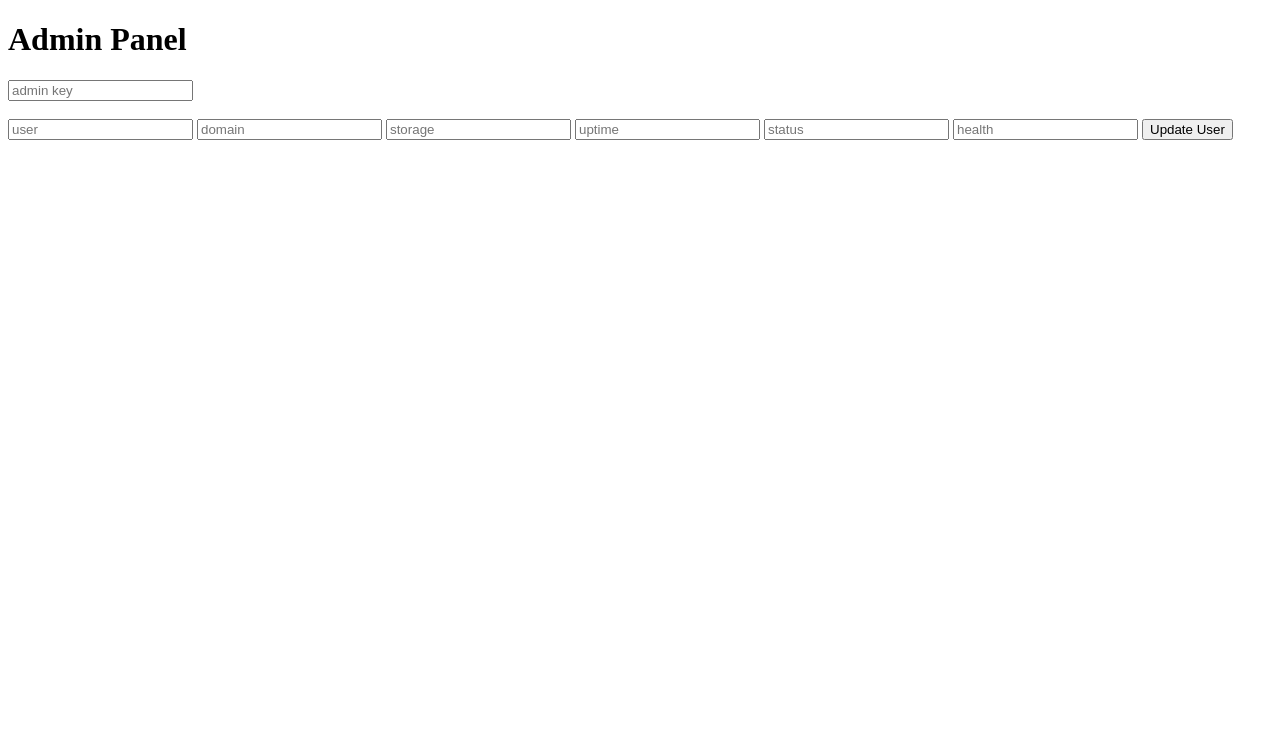
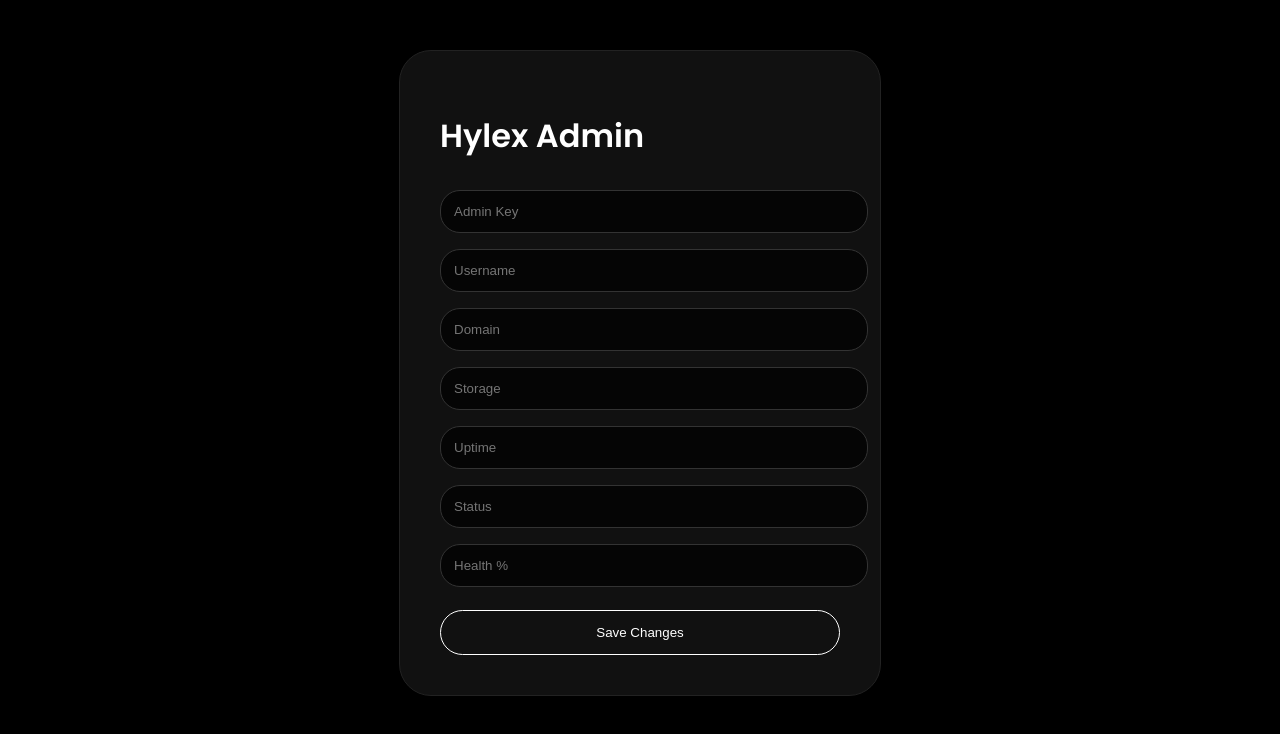
Before and after one commit to Itzsplicez/main, a website: page public/supersecretadmin.html in a window 1280 px wide. Drawn offline with Linux system fonts and the light colour scheme.

Commit message:
Update supersecretadmin.html

```diff
--- a/public/supersecretadmin.html
+++ b/public/supersecretadmin.html
@@ -1,53 +1,191 @@
 <!DOCTYPE html>
 <html>
+
 <head>
-<title>Admin Panel</title>
+
+<title>Hylex Admin</title>
+
+
+<link href="https://fonts.googleapis.com/css2?family=Poppins:wght@300;400;600&display=swap" rel="stylesheet">
+
+
+<style>
+
+
+body{
+
+margin:0;
+
+background:#000;
+
+color:white;
+
+font-family:Poppins;
+
+display:flex;
+
+justify-content:center;
+
+padding-top:50px;
+
+}
+
+
+.card{
+
+background:#111;
+
+border:1px solid #222;
+
+border-radius:32px;
+
+padding:40px;
+
+width:400px;
+
+}
+
+
+
+input{
+
+width:100%;
+
+padding:13px;
+
+margin:8px 0;
+
+background:#050505;
+
+border:1px solid #333;
+
+border-radius:20px;
+
+color:white;
+
+}
+
+
+
+button{
+
+margin-top:15px;
+
+padding:14px;
+
+width:100%;
+
+border-radius:25px;
+
+border:1px solid white;
+
+background:#111;
+
+color:white;
+
+}
+
+
+button:hover{
+
+background:white;
+
+color:black;
+
+}
+
+
+</style>
+
+
 </head>
+
+
 <body>
 
-<h1>Admin Panel</h1>
 
-<input id="adminKey" placeholder="admin key">
+<div class="card">
 
-<br><br>
 
-<input id="user" placeholder="user">
+<h1>Hylex Admin</h1>
 
-<input id="domain" placeholder="domain">
-<input id="storage" placeholder="storage">
-<input id="uptime" placeholder="uptime">
-<input id="status" placeholder="status">
-<input id="health" placeholder="health">
 
-<button onclick="update()">Update User</button>
+<input id="adminKey" placeholder="Admin Key">
+
+<input id="user" placeholder="Username">
+
+<input id="domain" placeholder="Domain">
+
+<input id="storage" placeholder="Storage">
+
+<input id="uptime" placeholder="Uptime">
+
+<input id="status" placeholder="Status">
+
+<input id="health" placeholder="Health %">
+
+
+
+<button onclick="update()">
+Save Changes
+</button>
+
+
+</div>
+
+
+
 
 <script>
 
-function update() {
+function update(){
 
-fetch("/admin/update", {
-method: "POST",
-headers: {"Content-Type": "application/json"},
-body: JSON.stringify({
-adminKey: document.getElementById("adminKey").value,
-user: document.getElementById("user").value,
-data: {
-domain: document.getElementById("domain").value,
-storage: document.getElementById("storage").value,
-uptime: document.getElementById("uptime").value,
-status: document.getElementById("status").value,
-health: document.getElementById("health").value
+
+fetch("/admin/update",{
+
+method:"POST",
+
+headers:{
+"Content-Type":"application/json"
+},
+
+body:JSON.stringify({
+
+adminKey:adminKey.value,
+
+user:user.value,
+
+data:{
+
+domain:domain.value,
+
+storage:storage.value,
+
+uptime:uptime.value,
+
+status:status.value,
+
+health:health.value
+
 }
+
+
 })
+
+
 })
-.then(r => r.json())
-.then(data => {
-alert(JSON.stringify(data));
-});
+
+
+.then(r=>r.json())
+
+.then(x=>alert("Updated"));
+
 
 }
 
 </script>
 
+
+
 </body>
 </html>
```
